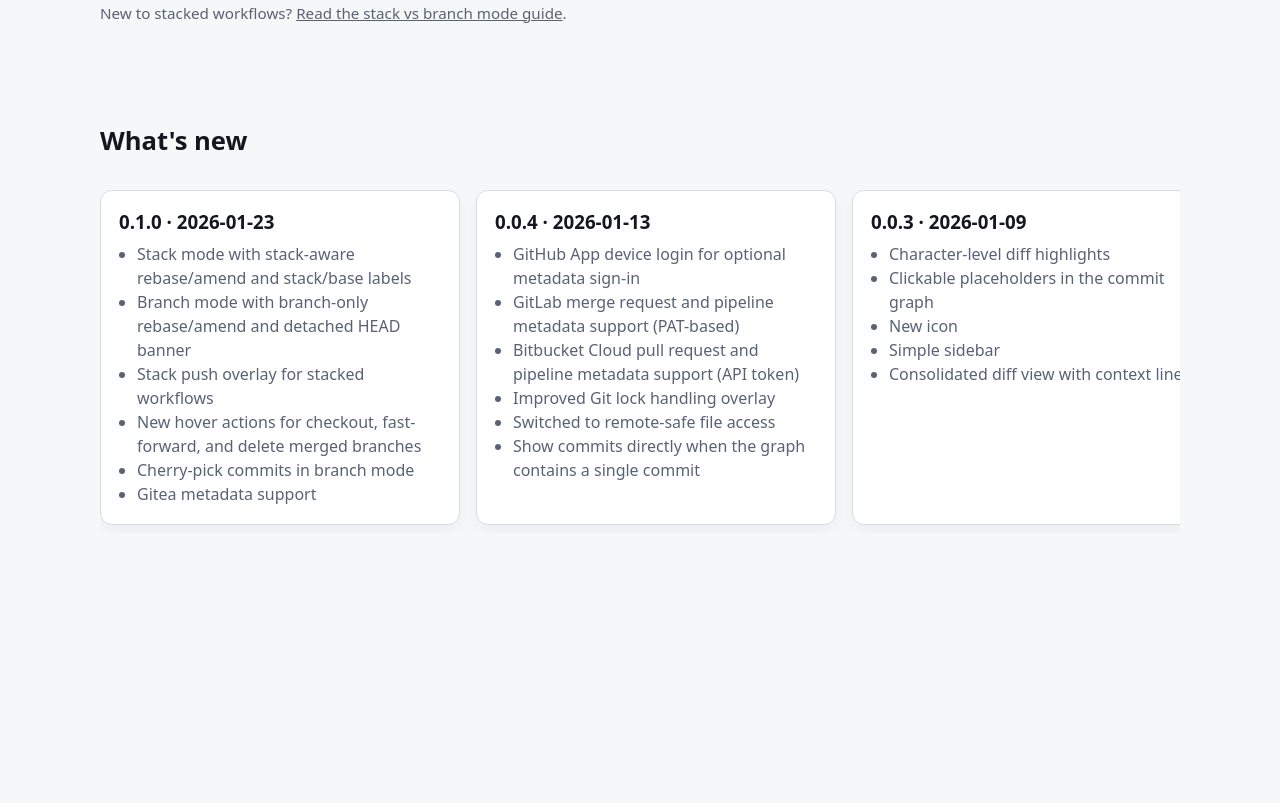
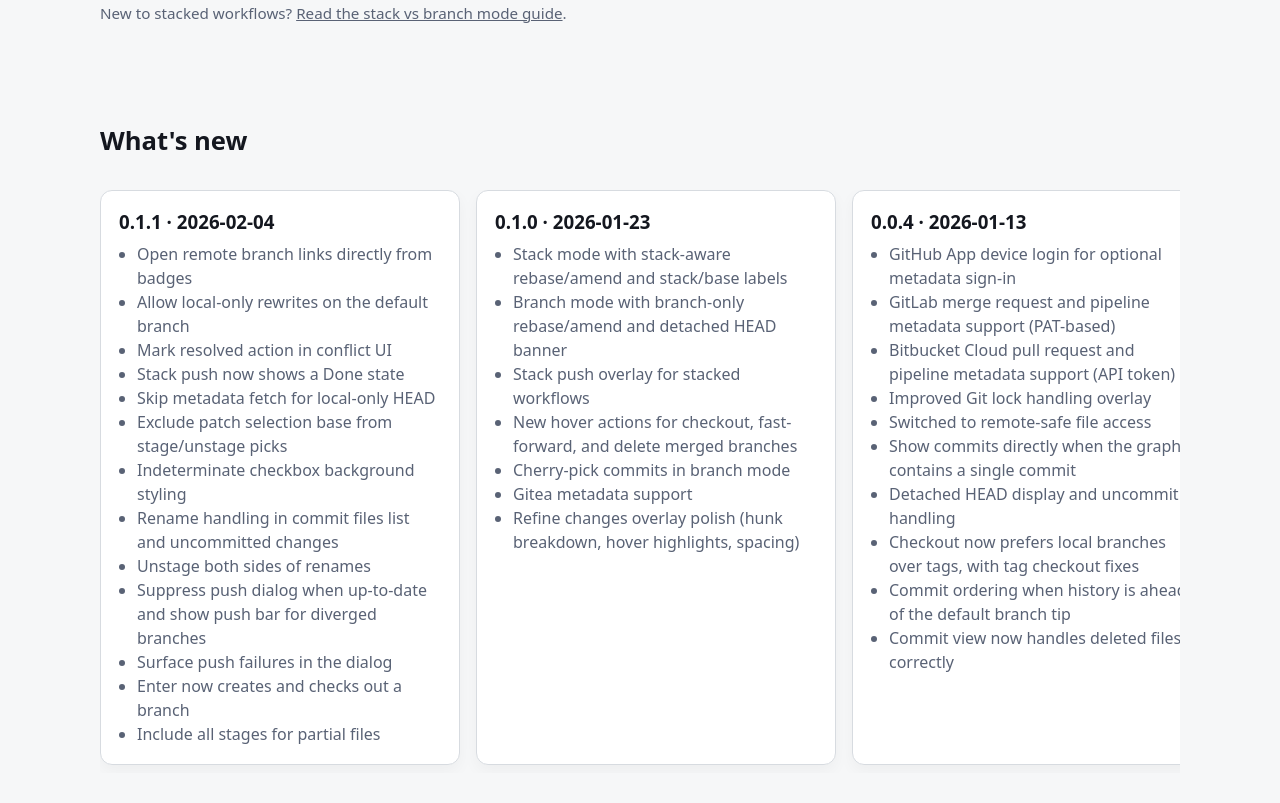
Before and after one commit to binhonglee/git_navigator, a plain HTML site: page index.html in a window 1280 px wide. Shown: the part 3704-4507 px from the top of the page. Before the commit the page ends 4319 px from the top, so only its background shows below. Drawn offline with Linux system fonts and the light colour scheme.

Commit message:
releasing v0.1.1

```diff
--- a/index.html
+++ b/index.html
@@ -206,6 +206,24 @@
           <!-- CHANGELOG_CARDS_START -->
           <!-- Auto-generated by scripts/update-site.js -->
           <article class="carousel-card">
+            <h3>0.1.1 · 2026-02-04</h3>
+            <ul>
+              <li>Open remote branch links directly from badges</li>
+              <li>Allow local-only rewrites on the default branch</li>
+              <li>Mark resolved action in conflict UI</li>
+              <li>Stack push now shows a Done state</li>
+              <li>Skip metadata fetch for local-only HEAD</li>
+              <li>Exclude patch selection base from stage/unstage picks</li>
+              <li>Indeterminate checkbox background styling</li>
+              <li>Rename handling in commit files list and uncommitted changes</li>
+              <li>Unstage both sides of renames</li>
+              <li>Suppress push dialog when up-to-date and show push bar for diverged branches</li>
+              <li>Surface push failures in the dialog</li>
+              <li>Enter now creates and checks out a branch</li>
+              <li>Include all stages for partial files</li>
+            </ul>
+          </article>
+          <article class="carousel-card">
             <h3>0.1.0 · 2026-01-23</h3>
             <ul>
               <li>Stack mode with stack-aware rebase/amend and stack/base labels</li>
@@ -214,6 +232,7 @@
               <li>New hover actions for checkout, fast-forward, and delete merged branches</li>
               <li>Cherry-pick commits in branch mode</li>
               <li>Gitea metadata support</li>
+              <li>Refine changes overlay polish (hunk breakdown, hover highlights, spacing)</li>
             </ul>
           </article>
           <article class="carousel-card">
@@ -225,6 +244,10 @@
               <li>Improved Git lock handling overlay</li>
               <li>Switched to remote-safe file access</li>
               <li>Show commits directly when the graph contains a single commit</li>
+              <li>Detached HEAD display and uncommit handling</li>
+              <li>Checkout now prefers local branches over tags, with tag checkout fixes</li>
+              <li>Commit ordering when history is ahead of the default branch tip</li>
+              <li>Commit view now handles deleted files correctly</li>
             </ul>
           </article>
           <article class="carousel-card">
@@ -246,6 +269,9 @@
               <li>Stash drop conflict handling</li>
               <li>Ignore extra files in `.vscodeignore` for smaller extension bundles</li>
               <li>Refine changes screen UI updates</li>
+              <li>Line alignment when picking commit for ref</li>
+              <li>Stale refine changes screen refresh</li>
+              <li>Inaccurate filtering in tree graph</li>
             </ul>
           </article>
 <!-- CHANGELOG_CARDS_END -->
--- a/scripts/update-site.js
+++ b/scripts/update-site.js
@@ -45,10 +45,7 @@ if (current) {
 }
 
 const limit = Number(process.env.CHANGELOG_LIMIT || 6);
-const selected = entries.slice(0, limit).map(entry => ({
-  ...entry,
-  items: entry.items.slice(0, 6),
-}));
+const selected = entries.slice(0, limit);
 
 if (selected.length === 0) {
   throw new Error("No changelog entries found.");
```
Also changed, not shown: CHANGELOG.md, README.md.
